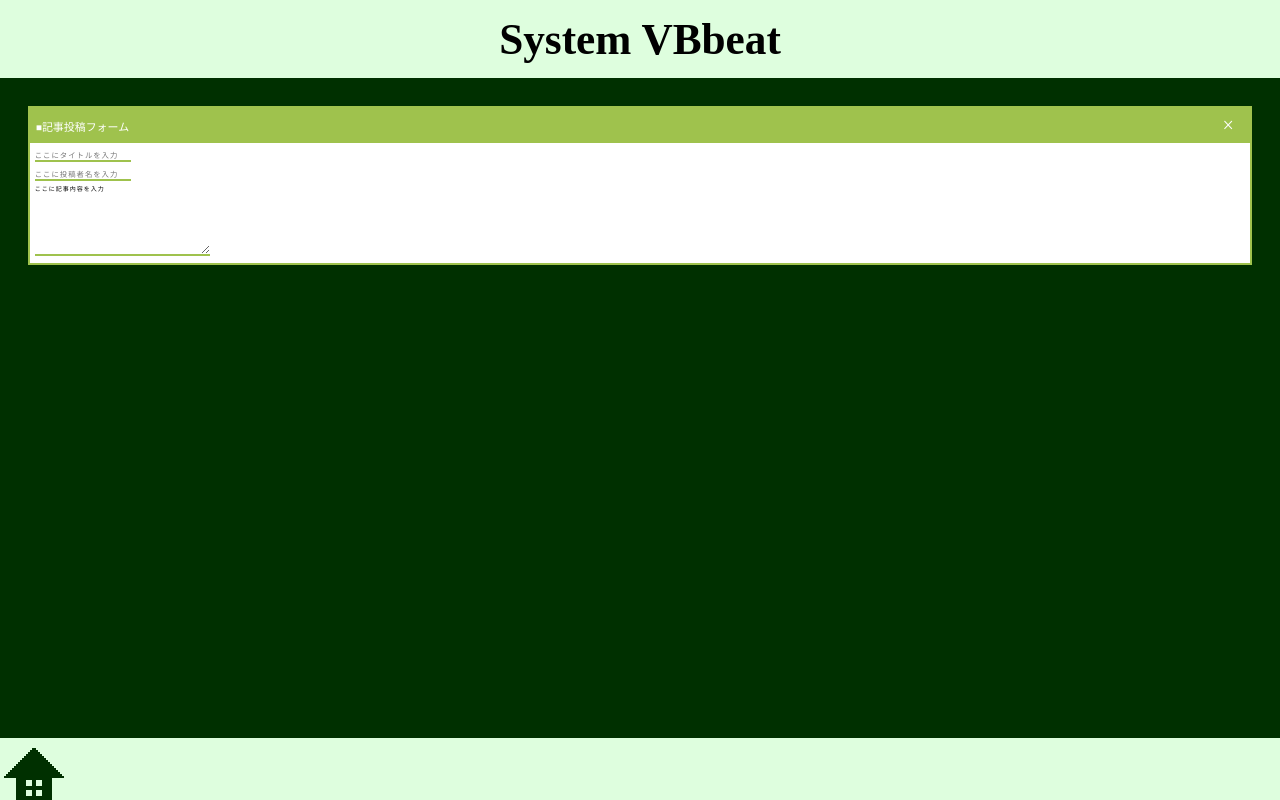
After one commit to VBbeat/homePage, a PHP site: page /php/articlePostForm.php in a window 1280 px wide. The commit adds this page. Run offline with PHP 8.4, Linux system fonts and the light colour scheme; some web fonts are replaced.

Commit message:
add articlePostForm

```diff
--- /dev/null
+++ b/css/articlePost.css
@@ -0,0 +1,7 @@
+.postItemList{
+    list-style: none;
+}
+
+.postItem{
+    padding: 1ex 0;
+}
--- a/css/common.css
+++ b/css/common.css
@@ -26,6 +26,11 @@
     font-size: 2ex;
 }
 
+/* デバッグ用 */
+.debug{
+    border: 1px solid black;
+}
+
 /* テキストの位置制御 */
 .tac{
     text-align: center;
@@ -37,6 +42,28 @@ a{
     color: white;
 }
 
+/* 入力フォームの設定 */
+input[type='text'], textarea{
+
+    /* ブラウザのデフォルトのスタイルをリセット */
+    -webkit-appearance: none;
+    -moz-appearance: none;
+    appearance: none;
+
+	box-sizing: border-box;
+	letter-spacing: 1px;
+    border: none;
+    border-radius: 0;
+	border-bottom: 2px solid #9fc24d;
+	background: transparent;
+}
+
+input[type="text"]:focus, textarea:focus{
+    border-bottom: 2px solid #003000;
+    outline: none;
+}
+
+/* ヘッダ、本体、フッタの共通設定 */
 body{
     max-width: 100vw;
     min-width: 720px;
@@ -78,7 +105,6 @@ footer iframe{
     height: 12ex;
 }
 
-
 /* タブレット用 */
 @media screen and (max-width: 959px) {
     body{
--- a/css/article.css
+++ b/css/window.css
@@ -1,8 +1,8 @@
-.article{
+.window{
     border: 2px solid #9fc24d;
     background-color: #9fc24d;
 }
-.articleHeader{
+.windowHeader{
     height: 24px;
     padding: 1ex;
     font-family: 'PixelFont12B';
@@ -15,7 +15,10 @@
 
     align-items: center;
 }
-.articleContent{
+/* .windowIcon{
+
+} */
+.windowContent{
     padding: 1ex;
     font-family: 'PixelFont12N';
     background-color: white;
--- /dev/null
+++ b/php/articlePostForm.php
@@ -0,0 +1,54 @@
+<html>
+
+<head>
+    <!-- 共通したメタタグの読み込み -->
+    <script type="text/javascript" src="../scripts/head.js"></script>
+
+    <!-- 各ページ固有のタグの読み込み -->
+    <meta property="og:url" content="http://vbbeat.com/article.php" />
+    <link rel="stylesheet" type="text/css" href="../css/window.css">
+    <link rel="stylesheet" type="text/css" href="../css/articlePost.css">
+</head>
+
+<body>
+
+    <!-- ヘッダ部分 -->
+    <header>
+        <iframe src="header.php" frameborder="0" width="100%"></iframe>
+    </header>
+
+    <!-- メイン部分 -->
+    <main>
+        <form action="#" method="post">
+            <div class="window">
+                <div class="windowHeader">
+                    <div class="windowTitle">
+                        <span class="windowIcon">■</span>記事投稿フォーム
+                    </div>
+                    <a href="articleList.php" class="tac">
+                        <span class="toArticleListButton">×</span>
+                    </a>
+                </div>
+                <div class="windowContent">
+                    <ul class="postItemList">
+                        <li class="postItem">
+                            <input type="text" name="postTitle" placeholder="ここにタイトルを入力">
+                        </li>
+                        <li class="postItem">
+                            <input type="text" name="postName" placeholder="ここに投稿者名を入力">
+                        </li>
+                        <li>
+                            <textarea name="postContent" rows="10" cols="40">ここに記事内容を入力</textarea>
+                        </li>
+                    </ul>
+                </div>
+            </div>
+        </form>
+    </main>
+    <!-- フッタ部分 -->
+    <footer>
+        <iframe src="footer.php" frameborder="0" width="100%"></iframe>
+    </footer>
+</body>
+
+</html>
```
Also changed, not shown: php/article.php (+6 -6 lines).
